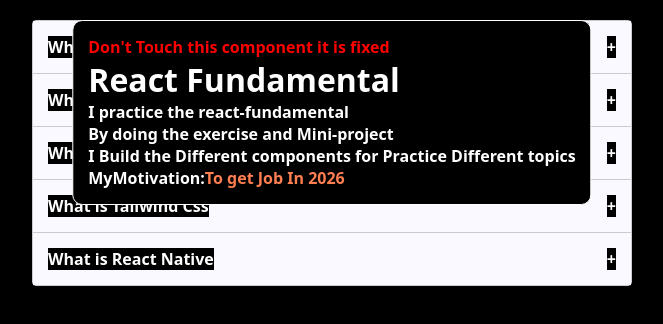
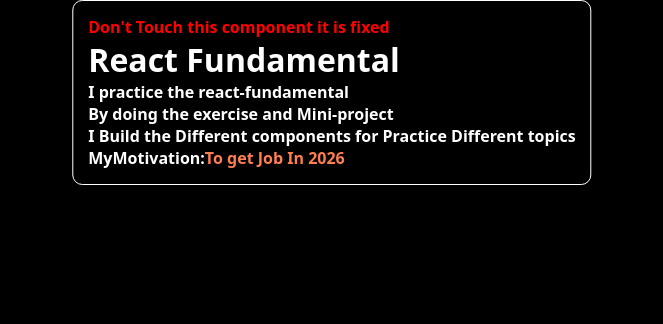
Before and after one commit to nikhildev-webapp/ReactFundamentals, a React (Vite) app: page / in a window 1280 px wide. Shown: the top 324 px of the page, without its empty margins (308-971 px from the left). Built offline with nearby package versions, Linux system fonts and the light colour scheme.

Commit message:
remove-unnecessary-components

```diff
--- a/src/App.jsx
+++ b/src/App.jsx
@@ -1,8 +1,6 @@
 import './App.css'
+import ExerciseComponent from './components/ExerciseComponent'
 
-import ExerciseComponent from './components/ExerciseComponent'
-import Accordion from './components/Faq/Accordion'
-import UserProfile from './components/UserProfile'
 
 
 function App() {
@@ -10,7 +8,7 @@ function App() {
     <>
       <ExerciseComponent />
       {/* Add your exercise component here⬇️*/}
-      <Accordion/>
+
     </>
   )
 }
```
